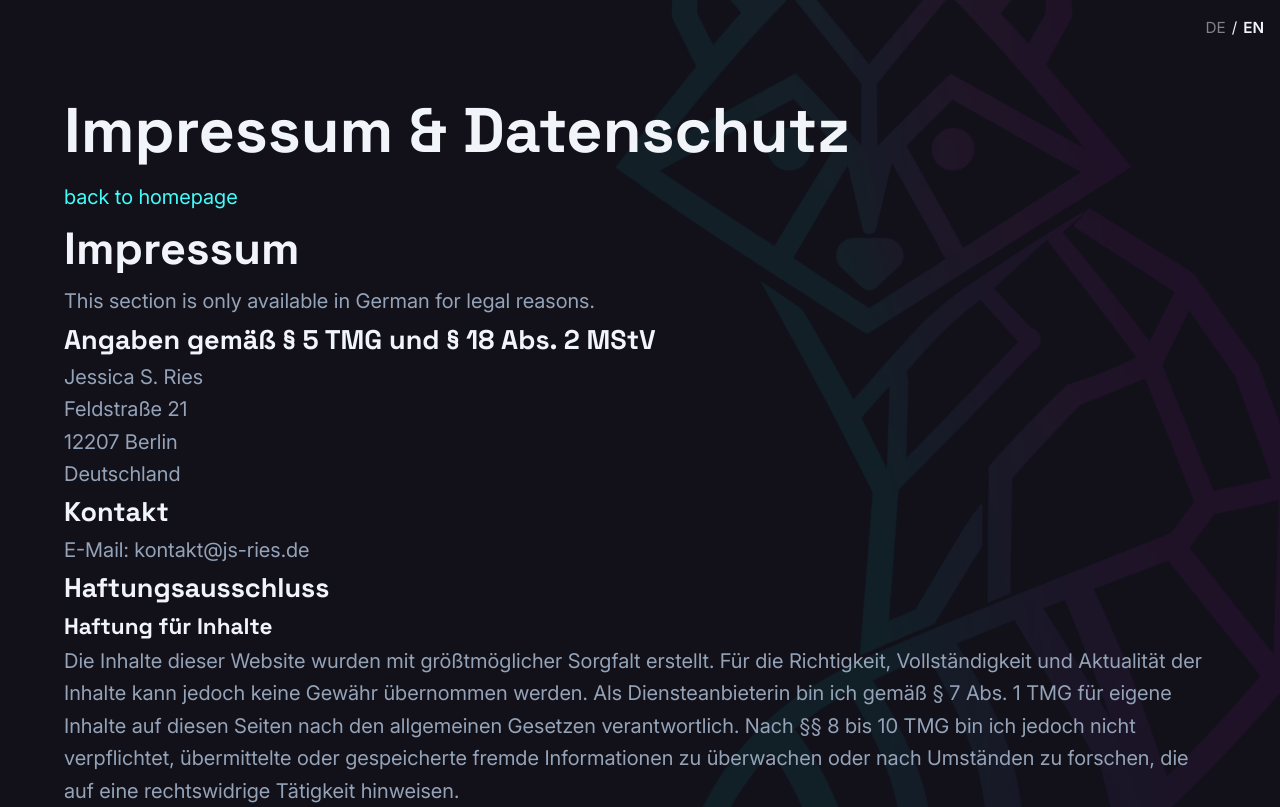
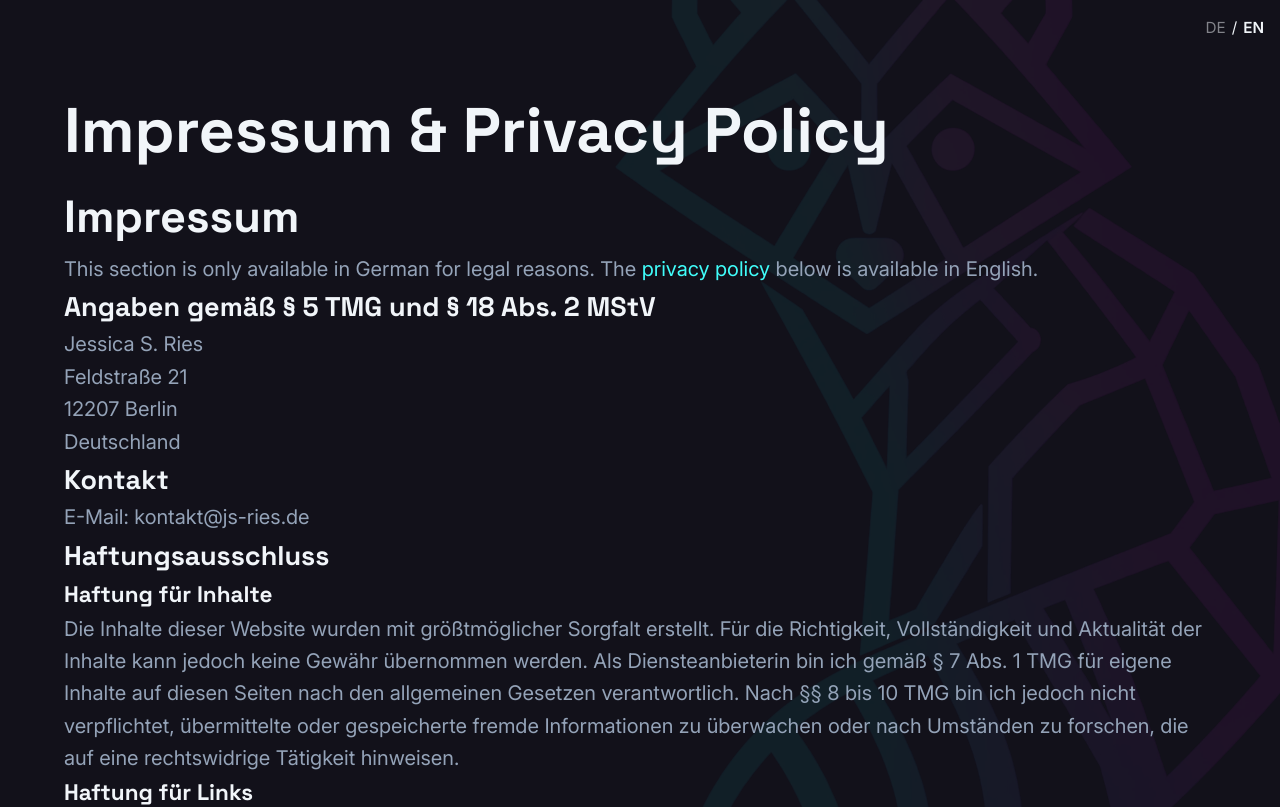
Before and after one commit to digiCoon/website, a React (Vite) app: page /en/impressum in a window 1280 px wide. Shown: the top 807 px of the page. Built offline with nearby package versions, Linux system fonts and the light colour scheme.

Commit message:
fix: translate legal page heading and add anchor link to English privacy policy section

```diff
--- a/src/components/Legal.jsx
+++ b/src/components/Legal.jsx
@@ -26,10 +26,9 @@ function Legal() {
 
     return (
         <section id="legal">
-            <h1>Impressum & Datenschutz</h1>
-            <Link to={i18n.language === 'en' ? '/en' : '/'}>{t('common.backHome')}</Link>
+            <h1>{t('legal.heading')}</h1>
             <h2 id="impressum">Impressum</h2>
-            {i18n.language === 'en' && <p><em>This section is only available in German for legal reasons.</em></p>}
+            {i18n.language === 'en' && <p><em>This section is only available in German for legal reasons. The <a href="#privacy-policy">privacy policy</a> below is available in English.</em></p>}
 
             <h3>Angaben gemäß § 5 TMG und § 18 Abs. 2 MStV</h3>
             <p>
--- a/src/components/legal/DatenschutzDE.jsx
+++ b/src/components/legal/DatenschutzDE.jsx
@@ -1,7 +1,7 @@
 function DatenschutzDE() {
     return (
         <>
-            <h2>Datenschutzerklärung</h2>
+            <h2 id="privacy-policy">Datenschutzerklärung</h2>
 
             <p>Ich freue mich sehr über Ihr Interesse an meiner Website. Datenschutz hat für mich einen besonders hohen
                 Stellenwert. Eine Nutzung meiner Internetseite ist grundsätzlich ohne jede Angabe personenbezogener Daten
--- a/src/components/legal/DatenschutzEN.jsx
+++ b/src/components/legal/DatenschutzEN.jsx
@@ -1,7 +1,7 @@
 function DatenschutzEN() {
     return (
         <>
-            <h2>Privacy Policy</h2>
+            <h2 id="privacy-policy">Privacy Policy</h2>
 
             <p>I am very pleased that you are interested in my website. Privacy is of particularly high importance to me.
                 In principle, you can use my website without providing any personal data. However, if a data subject wants
--- a/src/i18n.js
+++ b/src/i18n.js
@@ -65,11 +65,12 @@ const resources = {
                 text: 'diese seite hat sich in den mülleimer verkrochen.',
                 link: 'zurück zur startseite',
             },
+            legal: {
+                heading: 'Impressum & Datenschutz',
+            },
             common: {
                 backHome: 'zurück zur startseite',
             },
-
-
         },
     },
     en: {
@@ -135,11 +136,12 @@ const resources = {
                 text: 'this page has crawled into the trash can.',
                 link: 'back to homepage',
             },
+            legal: {
+                heading: 'Impressum & Privacy Policy',
+            },
             common: {
                 backHome: 'back to homepage',
             },
-
-
         },
     },
 }
```
